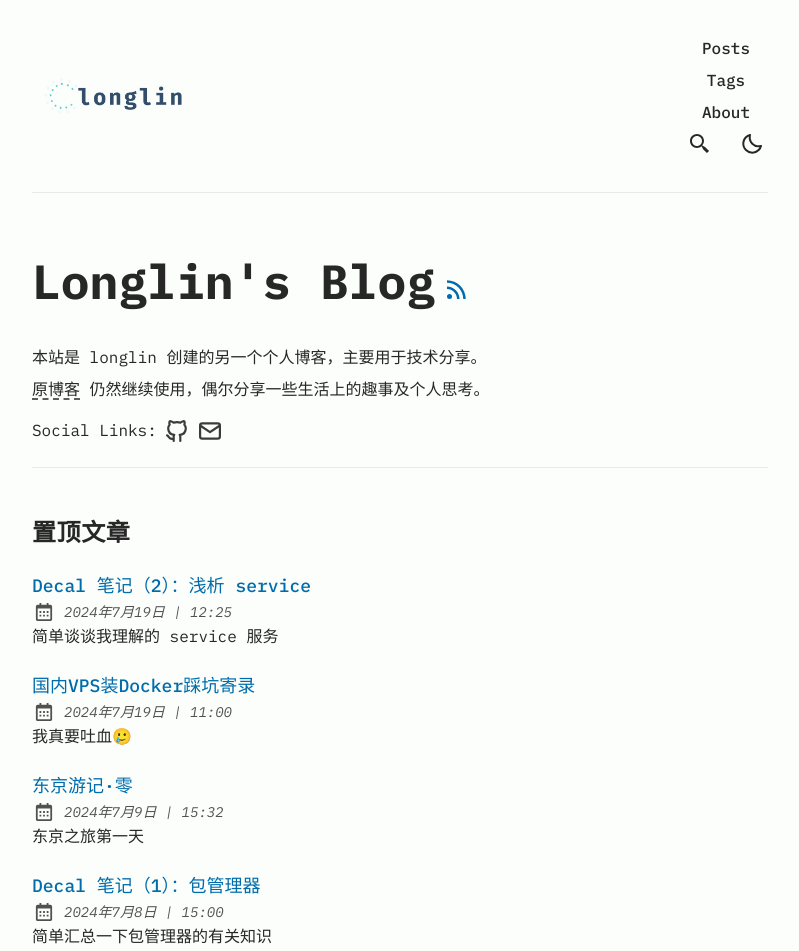
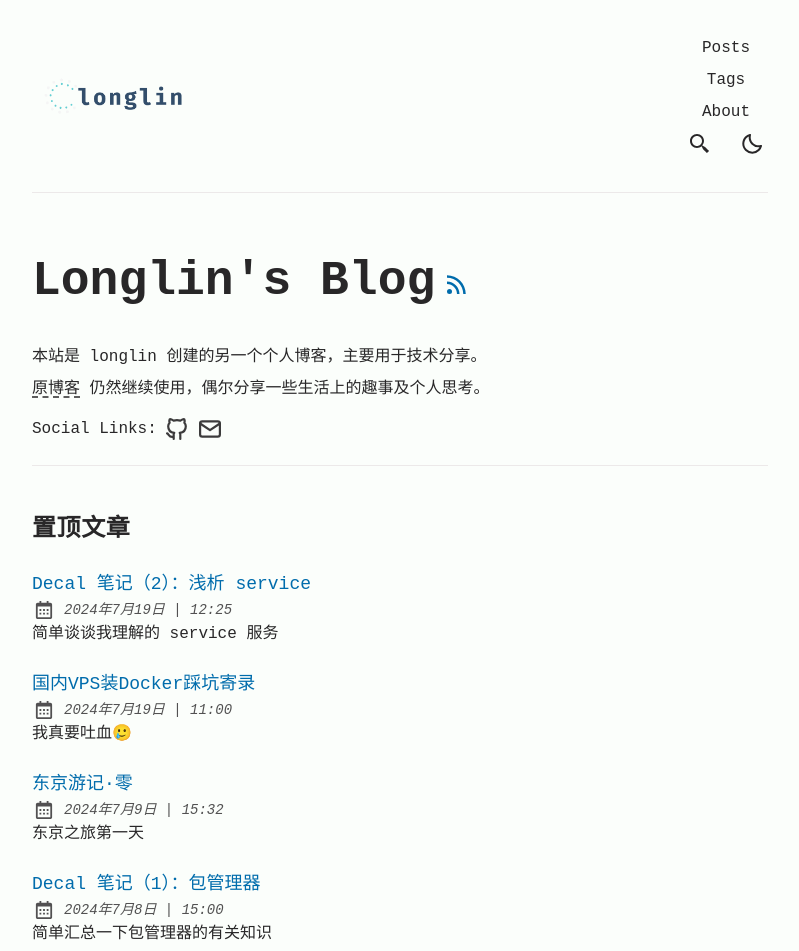
Before and after one commit to longlin10086/blog, an Astro site: page / in a window 1280 px wide. Shown: the top 951 px of the page, without its empty margins (240-1039 px from the left). Built offline with nearby package versions, Linux system fonts and the light colour scheme; Astro itself is replaced by a stand-in of ours; some packages are replaced by stand-ins of ours.

Commit message:
fix: change fonts in google

```diff
--- a/src/layouts/Layout.astro
+++ b/src/layouts/Layout.astro
@@ -1,6 +1,7 @@
 ---
 import { LOCALE, SITE } from "@config";
 import "@styles/base.css";
+import "@styles/font.css";
 import { ViewTransitions } from "astro:transitions";
 
 const googleSiteVerification = import.meta.env.PUBLIC_GOOGLE_SITE_VERIFICATION;
@@ -87,7 +88,7 @@ const socialImageURL = new URL(
     <link rel="preconnect" href="https://fonts.googleapis.com" />
     <link rel="preconnect" href="https://fonts.gstatic.com" crossorigin />
     <link
-      href="https://fonts.googleapis.com/css2?family=IBM+Plex+Mono:ital,wght@0,400;0,500;0,600;0,700;1,400;1,600&display=swap"
+      href="https://fonts.googleapis.com/css2?family=Public+Sans:ital,wght@0,400;0,700;1,400&family=Rubik:wght@500;600&display=swap"
       rel="stylesheet"
     />
 
--- a/src/styles/base.css
+++ b/src/styles/base.css
@@ -2,16 +2,6 @@
 @tailwind components;
 @tailwind utilities;
 
-
-/* noto-sans-sc-latin-wght-normal */
-@font-face {
-  font-family: 'Noto Sans SC Variable';
-  font-style: normal;
-  font-display: swap;
-  font-weight: 100 900;
-  src: url(@fontsource-variable/noto-sans-sc/files/noto-sans-sc-latin-wght-normal.woff2) format('woff2-variations');
-  unicode-range: U+0000-00FF,U+0131,U+0152-0153,U+02BB-02BC,U+02C6,U+02DA,U+02DC,U+0304,U+0308,U+0329,U+2000-206F,U+2074,U+20AC,U+2122,U+2191,U+2193,U+2212,U+2215,U+FEFF,U+FFFD;
-}
 
 @layer base {
   :root,
@@ -30,9 +20,6 @@
     --color-card: 52, 63, 96;
     --color-card-muted: 138, 51, 2;
     --color-border: 171, 75, 8;
-  }
-  html{
-    font-family: "Noto Sans SC Variable", sans-serif;
   }
   #sun-svg,
   html[data-theme="dark"] #moon-svg {
--- /dev/null
+++ b/src/styles/font.css
@@ -0,0 +1,10 @@
+
+/* noto-sans-sc-latin-wght-normal */
+@font-face {
+    font-family: 'Noto Sans SC Variable';
+    font-style: normal;
+    font-display: swap;
+    font-weight: 100 900;
+    src: url(@fontsource-variable/noto-sans-sc/files/noto-sans-sc-latin-wght-normal.woff2) format('woff2-variations');
+    unicode-range: U+0000-00FF,U+0131,U+0152-0153,U+02BB-02BC,U+02C6,U+02DA,U+02DC,U+0304,U+0308,U+0329,U+2000-206F,U+2074,U+20AC,U+2122,U+2191,U+2193,U+2212,U+2215,U+FEFF,U+FFFD;
+}
```
